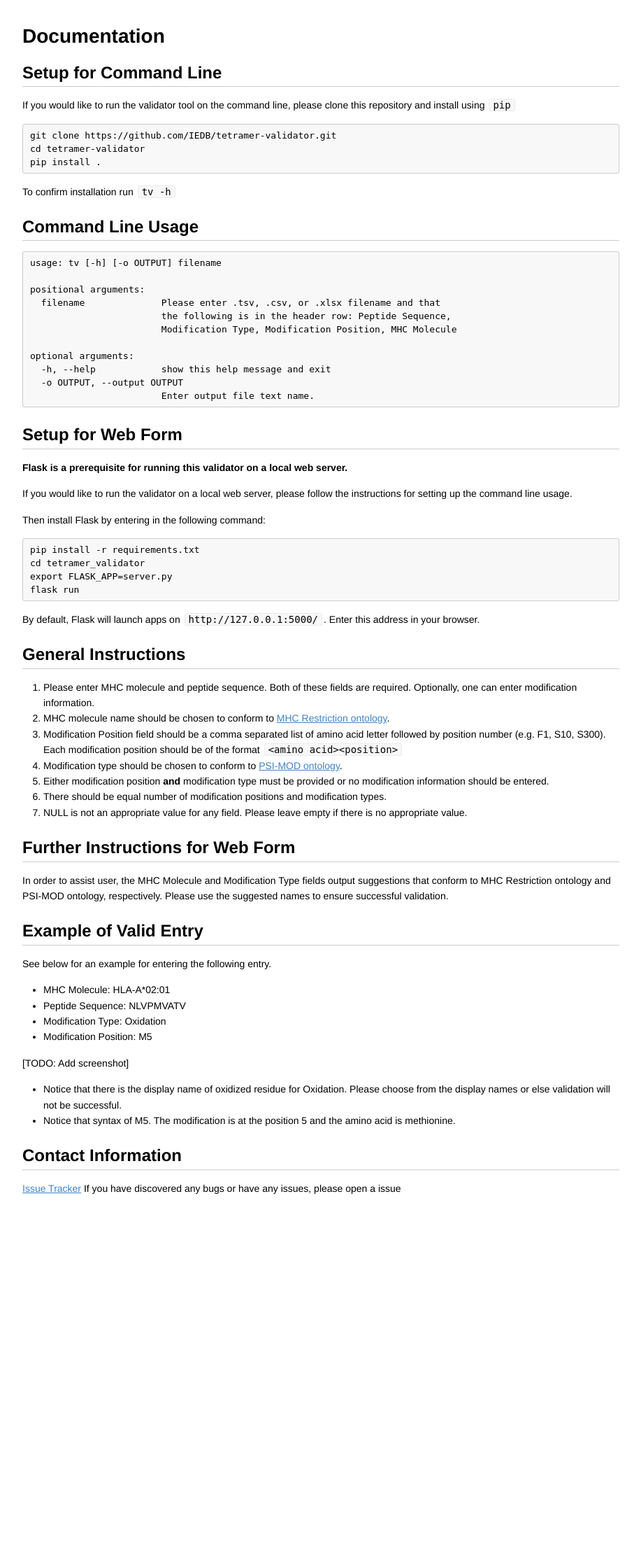
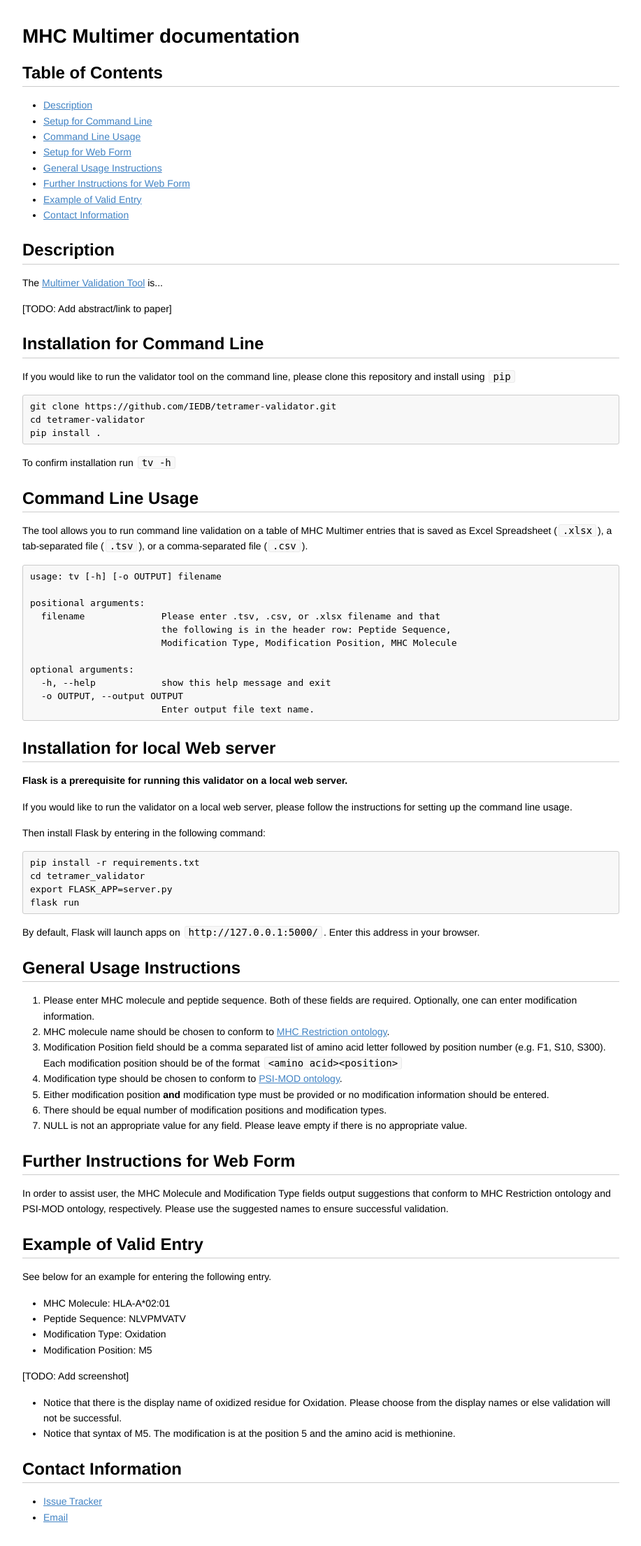
Before and after one commit to IEDB/tetramer-validator, a Flask app: page /README.html in a window 1280 px wide. Shown: the whole page at 70% size, without its empty margins (181-1098 px from the left). Before the commit the page ends 1706 px from the top, so only its background shows below. Run offline with Flask 2, Linux system fonts and the light colour scheme; parts of the project's set-up code (start-up, migrations or seed data) failed here and were passed over.

Commit message:
Added Table of Contents, added more contact info

```diff
--- a/tetramer_validator/templates/README.html
+++ b/tetramer_validator/templates/README.html
@@ -331,9 +331,28 @@ kbd {
 
 <body>
 
-<h1 id="toc_0">Documentation</h1>
+<h1 id="toc_0">MHC Multimer documentation</h1>
 
-<h2 id="toc_1">Setup for Command Line</h2>
+<h2 id="toc_1">Table of Contents</h2>
+
+<ul>
+<li><a href="#description">Description</a></li>
+<li><a href="#installation-for-command-line">Setup for Command Line</a></li>
+<li><a href="#command-line-usage">Command Line Usage</a></li>
+<li><a href="#installation-for-web-form">Setup for Web Form</a></li>
+<li><a href="#general-usage-instructions">General Usage Instructions</a></li>
+<li><a href="#further-instructions-for-web-form">Further Instructions for Web Form</a></li>
+<li><a href="#example-of-valid-entry">Example of Valid Entry</a></li>
+<li><a href="#contact-information">Contact Information</a></li>
+</ul>
+
+<h2 id="toc_2">Description</h2>
+
+<p>The <a href="http://tools.iedb.org/mhcmultimer">Multimer Validation Tool</a> is...</p>
+
+<p>[TODO: Add abstract/link to paper]</p>
+
+<h2 id="toc_3">Installation for Command Line</h2>
 
 <p>If you would like to run the validator tool on the command line, please clone this repository and install using <code>pip</code></p>
 
@@ -343,7 +362,9 @@ pip install .</code></pre></div>
 
 <p>To confirm installation run <code>tv -h</code></p>
 
-<h2 id="toc_2">Command Line Usage</h2>
+<h2 id="toc_4">Command Line Usage</h2>
+
+<p>The tool allows you to run command line validation on a table of MHC Multimer entries that is saved as Excel Spreadsheet (<code>.xlsx</code>), a tab-separated file (<code>.tsv</code>), or a comma-separated file (<code>.csv</code>).  </p>
 
 <div><pre><code class="language-none">usage: tv [-h] [-o OUTPUT] filename
 
@@ -357,7 +378,7 @@ optional arguments:
   -o OUTPUT, --output OUTPUT
                         Enter output file text name.</code></pre></div>
 
-<h2 id="toc_3">Setup for Web Form</h2>
+<h2 id="toc_5">Installation for local Web server</h2>
 
 <p><strong>Flask is a prerequisite for running this validator on a local web server.</strong></p>
 
@@ -370,9 +391,9 @@ cd tetramer_validator
 export FLASK_APP=server.py
 flask run</code></pre></div>
 
-<p>By default, Flask will launch apps on <code>http://127.0.0.1:5000/</code>.  Enter this address in your browser.   </p>
+<p>By default, Flask will launch apps on <code>http://127.0.0.1:5000/</code>.  Enter this address in your browser.    </p>
 
-<h2 id="toc_4">General Instructions</h2>
+<h2 id="toc_6">General Usage Instructions</h2>
 
 <ol>
 <li>Please enter MHC molecule and peptide sequence. Both of these fields are required. Optionally, one can enter modification information.</li>
@@ -384,11 +405,11 @@ flask run</code></pre></div>
 <li>NULL is not an appropriate value for any field. Please leave empty if there is no appropriate value.</li>
 </ol>
 
-<h2 id="toc_5">Further Instructions for Web Form</h2>
+<h2 id="toc_7">Further Instructions for Web Form</h2>
 
 <p>In order to assist user, the MHC Molecule and Modification Type fields output suggestions that conform to MHC Restriction ontology and PSI-MOD ontology, respectively.  Please use the suggested names to ensure successful validation.</p>
 
-<h2 id="toc_6">Example of Valid Entry</h2>
+<h2 id="toc_8">Example of Valid Entry</h2>
 
 <p>See below for an example for entering the following entry.</p>
 
@@ -406,10 +427,12 @@ flask run</code></pre></div>
 <li>Notice that syntax of M5. The modification is at the position 5 and the amino acid is methionine.<br></li>
 </ul>
 
-<h2 id="toc_7">Contact Information</h2>
+<h2 id="toc_9">Contact Information</h2>
 
-<p><a href="https://github.com/IEDB/tetramer-validator/issues">Issue Tracker</a>
-If you have discovered any bugs or have any issues, please open a issue</p>
+<ul>
+<li><a href="https://github.com/IEDB/tetramer-validator/issues">Issue Tracker</a></li>
+<li><a href="mailto:help@iedb.org">Email</a></li>
+</ul>
 
 
 
```
Also changed, not shown: README.md.
